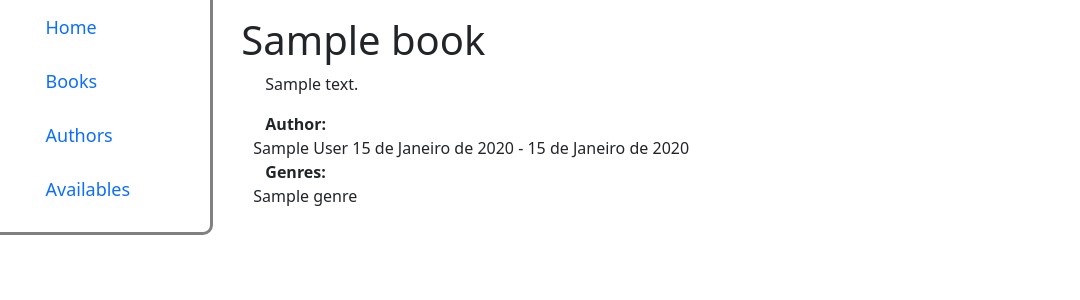
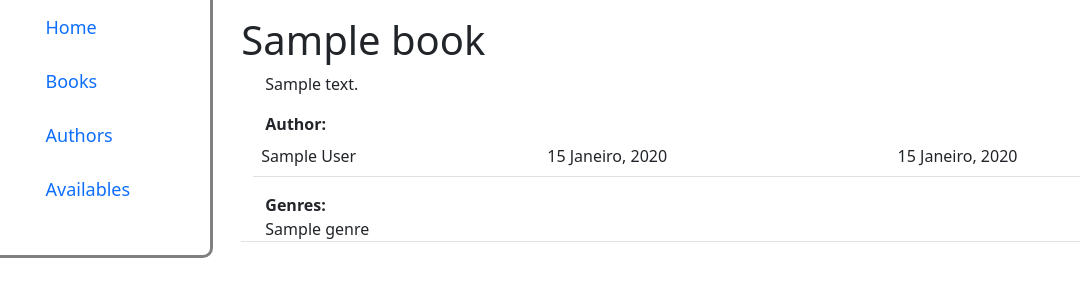
Before and after one commit to Zokyn/django-library-sample, a Django app: page /catalog/book/1 in a window 1280 px wide. Shown: the part 88-388 px from the top of the page, without its empty margins (0-1080 px from the left). Run offline with Django 4.2, Linux system fonts and the light colour scheme; tables that the repository leaves empty hold one stand-in row (values such as "Sample post").

Commit message:
Alterações no layout book_details

```diff
--- a/catalog/templates/catalog/book_detail.html
+++ b/catalog/templates/catalog/book_detail.html
@@ -1,17 +1,29 @@
 {% extends "base_generic.html" %}
 {% block content %}
     <h1>{{ book.title }}</h1>
-    <div class="container-fluid">
+    <div class="container-fluid border-bottom">
         <p>{{ book.summary }}</p>
         <div class="row">
             <strong>Author:</strong>
-            {{ book.author.first_name }} {{ book.author.last_name}}
-            {% if book.author.date_of_birth %}
-                {{ book.author.date_of_birth }} - {{ book.author.date_of_death }}
-            {% endif %}
+            <table class="table">
+                <td>
+                    {{ book.author.first_name }} {{ book.author.last_name}}
+                </td>
+                {% if book.author.date_of_birth %}
+                <td>
+                    {{ book.author.date_of_birth|date:"j E, Y" }}
+                </td>
+                <td>
+                    {{ book.author.date_of_death|date:"j E, Y" }}
+                </td>
+                {% endif %}
+            </table>
         </div>
         <div class="row">
-            <strong>Genres:</strong> {{ book.display_genre }}
+            <strong>Genres:</strong>
+            <div class="container">
+                {{ book.display_genre }}
+            </div>
         </div>
     </div>
 {% endblock %}
```
